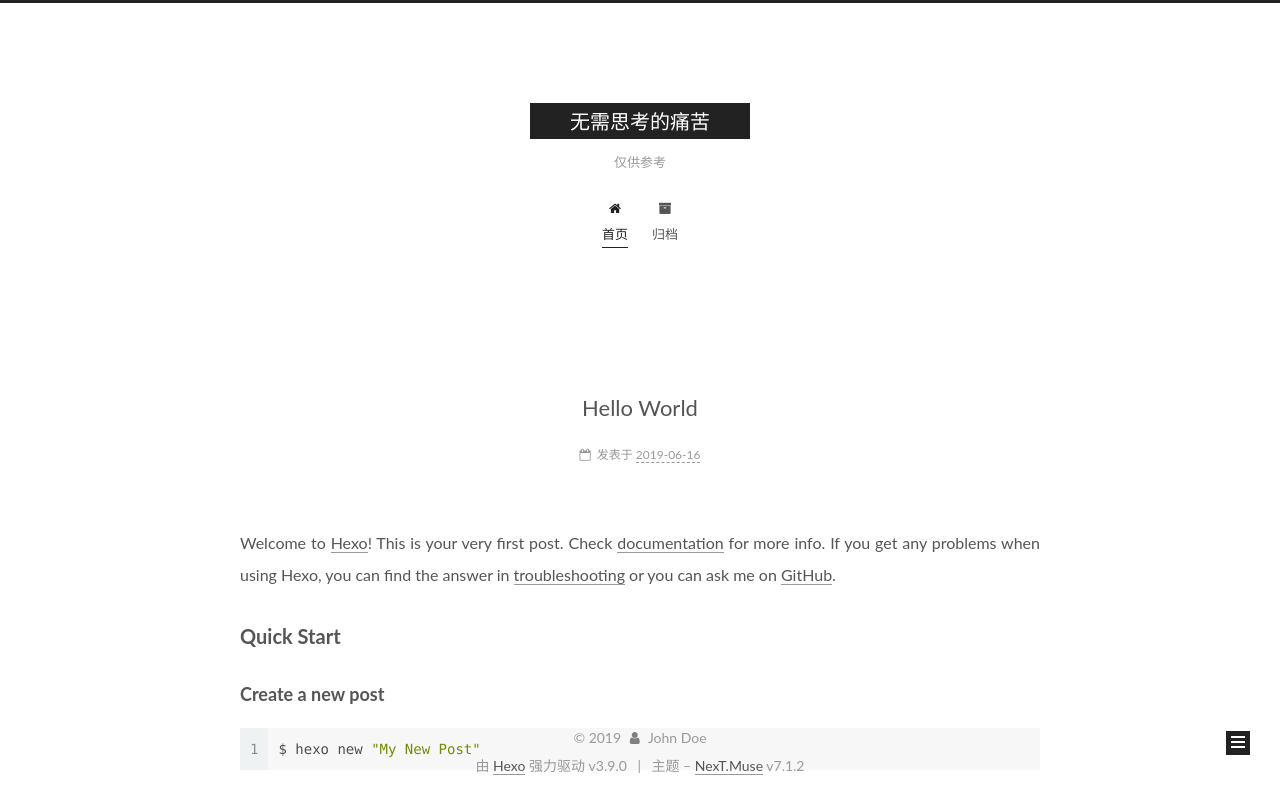
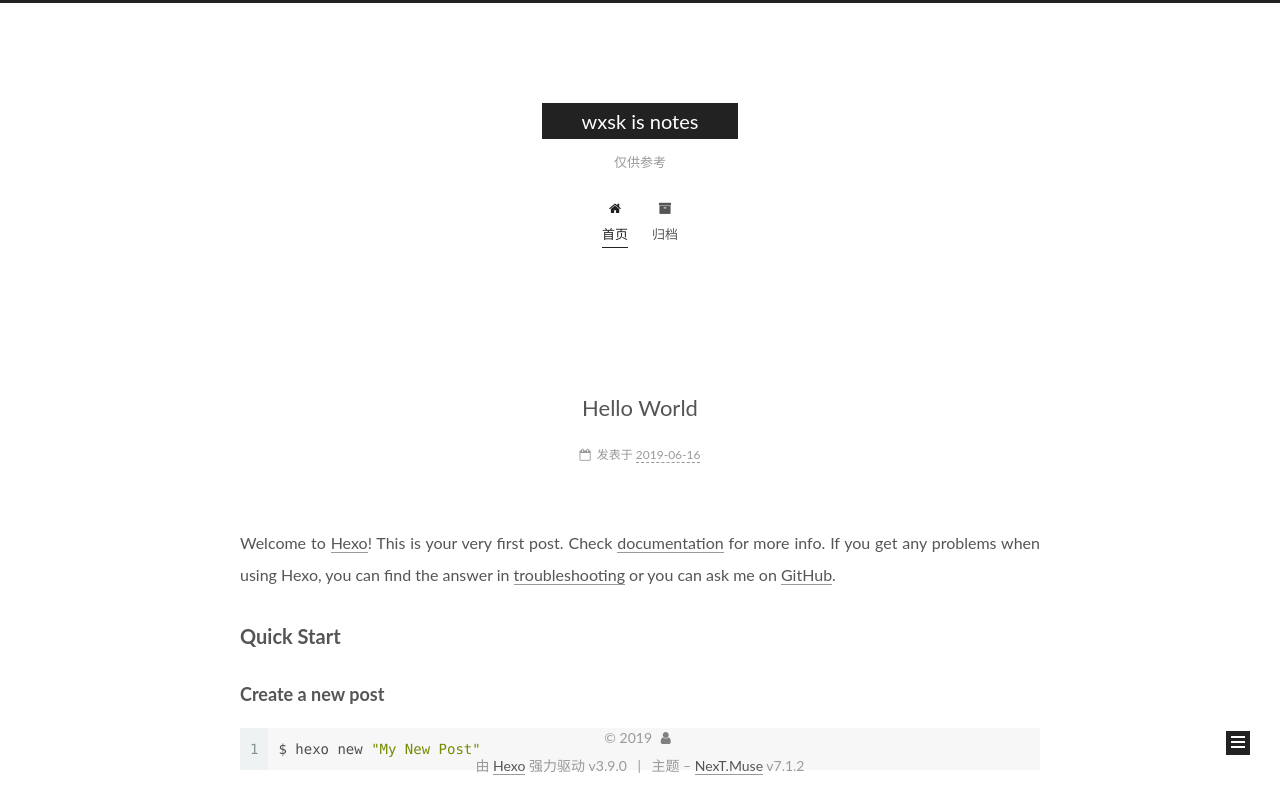
Before and after one commit to hackerwxsk/hackerwxsk.github.io, a plain HTML site: page index.html in a window 1280 px wide. Shown: the top 787 px of the page. Drawn offline with Linux system fonts and the light colour scheme.

Commit message:
Site updated: 2019-06-18 16:23:09

```diff
--- a/css/main.css
+++ b/css/main.css
@@ -1764,7 +1764,7 @@ pre .javascript .function {
   width: 4px;
   height: 4px;
   border-radius: 50%;
-  background: #5ba3c9;
+  background: #78421c;
 }
 .feed-link,
 .chat {
--- a/index.html
+++ b/index.html
@@ -97,12 +97,12 @@
 
 
   <meta property="og:type" content="website">
-<meta property="og:title" content="无需思考的痛苦">
+<meta property="og:title" content="wxsk is notes">
 <meta property="og:url" content="http://yoursite.com/index.html">
-<meta property="og:site_name" content="无需思考的痛苦">
+<meta property="og:site_name" content="wxsk is notes">
 <meta property="og:locale" content="zh-CN">
 <meta name="twitter:card" content="summary">
-<meta name="twitter:title" content="无需思考的痛苦">
+<meta name="twitter:title" content="wxsk is notes">
 
 
 
@@ -120,7 +120,7 @@
   };
 </script>
 
-  <title>无需思考的痛苦</title>
+  <title>wxsk is notes</title>
 
 
 
@@ -180,7 +180,7 @@
     <div class="custom-logo-site-title">
       <a href="/" class="brand" rel="start">
         <span class="logo-line-before"><i></i></span>
-        <span class="site-title">无需思考的痛苦</span>
+        <span class="site-title">wxsk is notes</span>
         <span class="logo-line-after"><i></i></span>
       </a>
     </div>
@@ -293,13 +293,13 @@
     <link itemprop="mainEntityOfPage" href="http://yoursite.com/2019/06/16/hello-world/">
 
     <span hidden itemprop="author" itemscope itemtype="http://schema.org/Person">
-      <meta itemprop="name" content="John Doe">
+      <meta itemprop="name" content>
       <meta itemprop="description" content>
       <meta itemprop="image" content="/images/avatar.gif">
     </span>
 
     <span hidden itemprop="publisher" itemscope itemtype="http://schema.org/Organization">
-      <meta itemprop="name" content="无需思考的痛苦">
+      <meta itemprop="name" content="wxsk is notes">
     </span>
 
 
@@ -457,7 +457,7 @@
         <div class="site-overview">
           <div class="site-author motion-element" itemprop="author" itemscope itemtype="http://schema.org/Person">
 
-              <p class="site-author-name" itemprop="name">John Doe</p>
+              <p class="site-author-name" itemprop="name"></p>
               <div class="site-description motion-element" itemprop="description"></div>
           </div>
 
@@ -518,7 +518,7 @@
   <span class="with-love" id="animate">
     <i class="fa fa-user"></i>
   </span>
-  <span class="author" itemprop="copyrightHolder">John Doe</span>
+  <span class="author" itemprop="copyrightHolder"></span>
 
 
 
```
Also changed, not shown: 2019/06/16/hello-world/index.html (+7 -7 lines), archives/2019/06/index.html (+7 -7 lines), archives/2019/index.html (+7 -7 lines), archives/index.html (+7 -7 lines).
